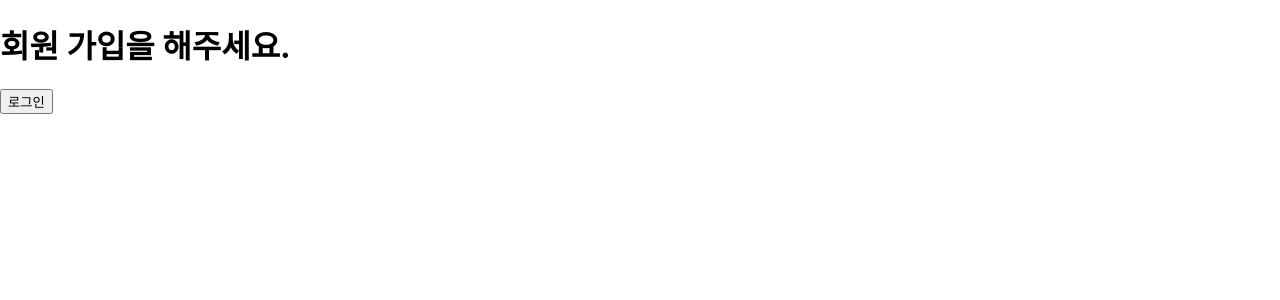
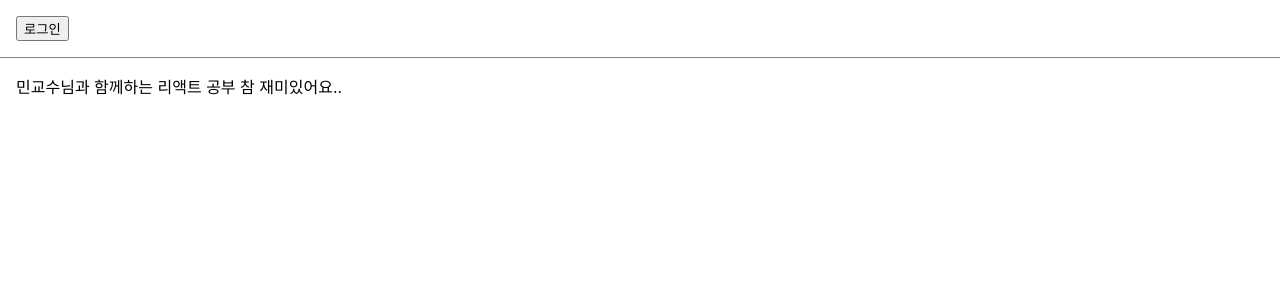
Before and after one commit to kimkunwoo99/ReactProject2024, a React (Create React App) app: page / in a window 1280 px wide. Shown: the top 300 px of the page. Built offline with nearby package versions, Linux system fonts and the light colour scheme.

Commit message:
React 9장 인라인조건, 컴포넌트 렌더링 막기, 로그인 여부에 따른 툴바 만들기

```diff
--- /dev/null
+++ b/src/chp09/LandingPage.jsx
@@ -0,0 +1,25 @@
+import React, {useState} from "react";
+import Toolbar from "./Toolbar";
+
+function LandingPage(){
+    const [isLoggedIn, setIsLoggedIn] = useState(false);
+
+    const onClickLogin = ()=>{
+        setIsLoggedIn(true);
+    }
+
+    const onClickLogout = ()=>{
+        setIsLoggedIn(false);
+    }
+
+    return(
+        <div>
+            <Toolbar isLoggedIn={isLoggedIn} onClickLogin={onClickLogin} onClickLogout={onClickLogout}/>
+            <div style={{padding:16}}>
+                민교수님과 함께하는 리액트 공부 참 재미있어요..
+            </div>
+        </div>
+    );
+}
+
+export default LandingPage;
--- /dev/null
+++ b/src/chp09/LoginControl2.jsx
@@ -0,0 +1,29 @@
+import React, {useState} from "react";
+import LogoutButton from "./LogoutButton";
+import LoginButton from "./LoginButton";
+import Greeting from "./Greeting";
+import WarningBanner from "./WarningBanner";
+
+function LoginControl2(props){
+    const [isLoggedIn, setIsLoggedIn] = useState(false);
+
+    const handleLoginClick=()=>{
+        setIsLoggedIn(true);
+    }
+
+    const handleLogoutClick=()=>{
+        setIsLoggedIn(false);
+    }
+
+    return(
+      <div>
+          <WarningBanner warning={false}/>
+          <Greeting isLoggedIn={isLoggedIn}/>
+          {isLoggedIn?<LogoutButton onClick={handleLogoutClick}/>:
+                      <LoginButton onClick={handleLoginClick}/>}
+      </div>
+    );
+}
+
+
+export default LoginControl2;
--- /dev/null
+++ b/src/chp09/MailBox.jsx
@@ -0,0 +1,18 @@
+import React from "react";
+
+function MailBox(props){
+    const unreadMessages = props.unreadMessages;
+
+    return(
+      <div>
+          <h1>안녕하세요.</h1>
+          { unreadMessages.length > 0 &&
+          <h2>
+              현재 {unreadMessages.length}개의 읽지 않은 메시지가 있습니다.
+          </h2>
+          }
+      </div>
+    );
+}
+
+export default MailBox;
--- /dev/null
+++ b/src/chp09/Toolbar.jsx
@@ -0,0 +1,32 @@
+import React from "react";
+
+const styles={
+    wrapper:{
+        padding: 16,
+        display: "flex",
+        flexDirection: "row",
+        borderBottom: "1px solid grey"
+    },
+    greeting: {
+        marginRight: 8,
+    },
+};
+
+function Toolbar(props){
+    const {isLoggedIn, onClickLogin,onClickLogout} = props;
+
+    return(
+        <div style={styles.wrapper}>
+            {isLoggedIn && <span style={styles.greeting}>환영합니다.</span>}
+            {
+                isLoggedIn?
+                    <button onClick={onClickLogout}>로그아웃</button>:
+                    <button onClick={onClickLogin}>로그인</button>
+
+
+            }
+        </div>
+    );
+}
+
+export default Toolbar;
--- /dev/null
+++ b/src/chp09/WarningBanner.jsx
@@ -0,0 +1,11 @@
+import React from "react";
+
+function WarningBanner(props){
+    if(!props.warning){
+        return null;
+    }
+    return <h2>경고 ! ! ! </h2>
+
+}
+
+export default WarningBanner;
--- a/src/index.js
+++ b/src/index.js
@@ -21,14 +21,18 @@
 import ConfirmButton from "./chp08/ConfirmButton";
 import ConfirmButton2 from "./chp08/ConfirmButton2";
 import ConfirmButton3 from "./chp08/ConfirmButton3";
-import Greeting from "./chp09/Greeting";
+// import Greeting from "./chp09/Greeting";
 import LoginControl from "./chp09/LoginControl";
+import Greeting from "./test/Greeting";
+import MailBox from "./chp09/MailBox";
+import LoginControl2 from "./chp09/LoginControl2";
+import LandingPage from "./chp09/LandingPage";
 
 const root = ReactDOM.createRoot(document.getElementById('root'));
 setInterval(()=>{
     root.render(
         <React.StrictMode>
-            <LoginControl />
+            <LandingPage/>
         </React.StrictMode>
         );
     }
--- /dev/null
+++ b/src/test/Greeting.jsx
@@ -0,0 +1,14 @@
+import React from "react";
+import { UserGreeting, GuestGreeting } from './UserGuestGreeting';
+
+function Greeting(props) {
+    const isLoggedIn = props.isLoggedIn;
+
+    if(isLoggedIn) {
+        return <UserGreeting/>
+    }else{
+        return <GuestGreeting/>
+    }
+}
+
+export default Greeting;
--- /dev/null
+++ b/src/test/UserGuestGreeting.jsx
@@ -0,0 +1,13 @@
+import React from "react";
+
+function UserGreeting(props){
+
+    return <h1>다시 오셨군요.</h1>
+}
+
+function GuestGreeting(props){
+
+    return <h1>회원 가입을 해주세요.</h1>
+}
+
+export  {UserGreeting,GuestGreeting};
```
